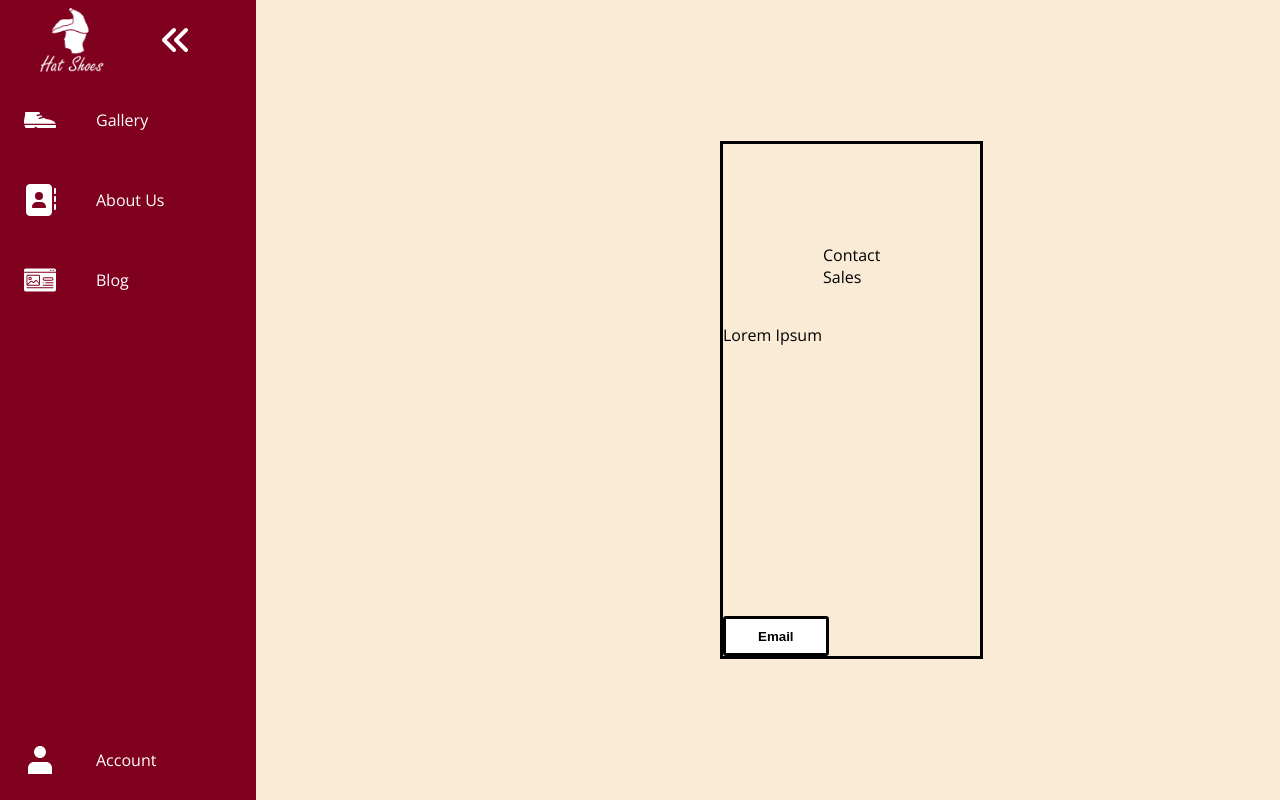
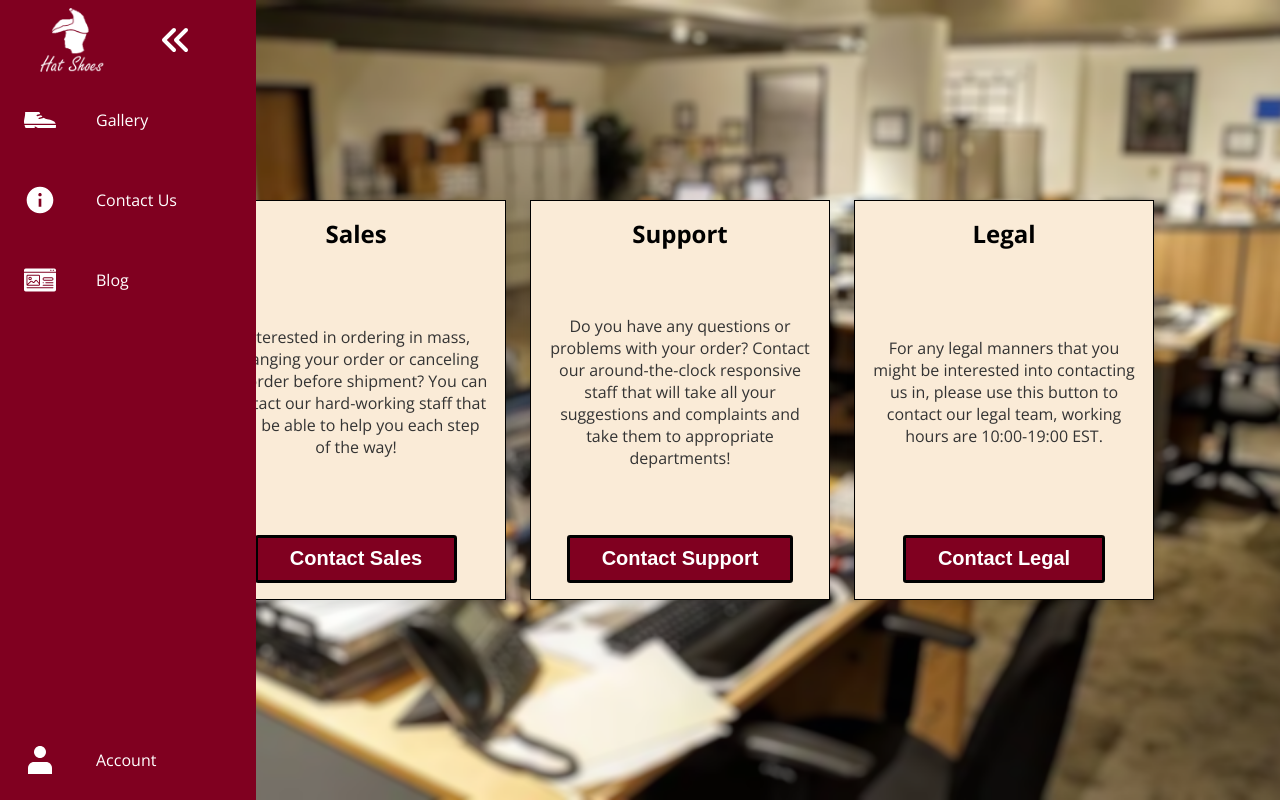
Before and after one commit to WizzrdLord/shoe-site-project-olti-agroni-puhiza-24, a PHP site: page /abt.html in a window 1280 px wide. Run offline with PHP 8.4, Linux system fonts and the light colour scheme.

Commit message:
Faqja e Kontaktit pothuajse e kompletuar

```diff
--- a/abt.css
+++ b/abt.css
@@ -1,47 +1,70 @@
-main{
+main {
     display: flex;
-    width: 100%;
-    height: 100%;
-    position: fixed;
-    background-color: antiquewhite;
-    font-family: 'Open Sans';
+    justify-content: center;
+    align-items: center;
+    height: 100vh;
+    font-family: 'Open Sans', sans-serif;
+    margin: 0;
+    background-image: url('images/offices.png'); /* Replace 'your-image.jpg' with the path to your image */
+    background-size: cover; /* Ensures the image covers the entire main area */
+    background-position: center; /* Centers the image */
+    background-repeat: no-repeat; /* Prevents the image from repeating */
 }
-.card{
+
+.center-container {
+    display: flex;
+    flex-direction: row;
+    gap: 1.5rem;
+    width: auto;
+    justify-content: center;
+    align-items: flex-start;
+}
+
+.card {
     position: relative;
     display: flex;
-    margin: 10% 50% 10% 50%;
-    width: 100%;
-    border: 3px solid rgb(0, 0, 0);
-    padding: 100px;
+    flex-direction: column;
+    justify-content: space-between;
+    align-items: center;
+    border: 1px solid rgb(0, 0, 0);
+    padding: 1rem;
+    background-color: antiquewhite;
+    width: 300px;
+    height: 400px;
+    box-shadow: 0 4px 8px rgba(0, 0, 0, 0.1);
 }
-.card-button{
+
+.card-header {
+    font-size: 1.5rem;
+    font-weight: bold;
+    text-align: center;
+    margin-bottom: 1rem;
+    color: #000;
+}
+
+.card-text {
+    text-align: center;
+    font-size: 1rem;
+    margin-bottom: 1rem;
+    color: #333;
+}
+
+.card-button {
     transition: all 0.1s ease-out;
-    position: absolute;
-    display: inline-block;
-    margin-top: 1rem;
-    border-radius: .2rem;
-    border: .2rem solid #000000;
-    font-weight: bolder;
-    font-size: 20;
-    color: #000000;
+    font-size: 1rem;
+    font-weight: bold;
+    color: #ffffff;
+    font-size: 20px;
+    border-radius: 1px;
     cursor: pointer;
     background: #fff;
-    padding: .6rem 2rem;
-    bottom: 0;
-    left: 0;
+    border: 0.2rem solid #000;
+    border-radius: 0.2rem;
+    padding: 0.6rem 2rem;
+    background-color: rgb(128, 0, 32);
 }
-.card-button:hover{
-    transition: all 0.1s ease-out;
-    color: var(--text-secondary);
-    background: var(--bg-secondary);
+
+.card-button:hover {
+    color: #fff;
+    background-color: rgb(138, 24, 53);
 }
-.card-header{
-    position: absolute;
-    top: 0;
-    color: var(--bg-secondary);
-}
-.card-text{
-    position: absolute;
-    left: 0;
-    padding-top: 10cqh;
-}
--- a/abt.html
+++ b/abt.html
@@ -50,11 +50,14 @@ Perdorimi i GIT.
 
             <li class="nav-item">
                 <a href="#" class="nav-link">
-                    <svg xmlns="http://www.w3.org/2000/svg" viewBox="0 0 512 512">
-                        <!--!Font Awesome Free 6.5.1 by @fontawesome - https://fontawesome.com License - https://fontawesome.com/license/free Copyright 2024 Fonticons, Inc.-->
-                        <path d="M96 0C60.7 0 32 28.7 32 64V448c0 35.3 28.7 64 64 64H384c35.3 0 64-28.7 64-64V64c0-35.3-28.7-64-64-64H96zM208 288h64c44.2 0 80 35.8 80 80c0 8.8-7.2 16-16 16H144c-8.8 0-16-7.2-16-16c0-44.2 35.8-80 80-80zm-32-96a64 64 0 1 1 128 0 64 64 0 1 1 -128 0zM512 80c0-8.8-7.2-16-16-16s-16 7.2-16 16v64c0 8.8 7.2 16 16 16s16-7.2 16-16V80zM496 192c-8.8 0-16 7.2-16 16v64c0 8.8 7.2 16 16 16s16-7.2 16-16V208c0-8.8-7.2-16-16-16zm16 144c0-8.8-7.2-16-16-16s-16 7.2-16 16v64c0 8.8 7.2 16 16 16s16-7.2 16-16V336z"/>
+                    <svg viewBox="0 0 512 512" version="1.1">
+                        <g stroke="none" stroke-width="1" fill="none" fill-rule="evenodd">
+                            <g id="drop" fill="#000000" transform="translate(42.666667, 42.666667)">
+                                <path d="M213.333333,3.55271368e-14 C331.154987,3.55271368e-14 426.666667,95.51168 426.666667,213.333333 C426.666667,331.153707 331.154987,426.666667 213.333333,426.666667 C95.51296,426.666667 3.55271368e-14,331.153707 3.55271368e-14,213.333333 C3.55271368e-14,95.51168 95.51296,3.55271368e-14 213.333333,3.55271368e-14 Z M234.713387,192 L192.04672,192 L192.04672,320 L234.713387,320 L234.713387,192 Z M213.55008,101.333333 C197.99616,101.333333 186.713387,112.5536 186.713387,127.704107 C186.713387,143.46752 197.698773,154.666667 213.55008,154.666667 C228.785067,154.666667 240.04672,143.46752 240.04672,128 C240.04672,112.5536 228.785067,101.333333 213.55008,101.333333 Z" id="Shape"></path>
+                            </g>
+                        </g>
                     </svg>
-                    <span class="link-text">About Us</span>
+                    <span class="link-text">Contact Us</span>
                 </a>
             </li>
 
@@ -84,10 +87,22 @@ Perdorimi i GIT.
     </nav>
 
     <main>
-        <div class="card">
-            <h>Contact Sales</h>
-            <p class="card-text">Lorem Ipsum</p>
-            <button class="card-button">Email</button>
+        <div class="center-container">
+            <div class="card">
+                <h2 class="card-header">Sales</h2>
+                <p class="card-text">Interested in ordering in mass, changing your order or canceling an order before shipment? You can contact our hard-working staff that will be able to help you each step of the way!</p>
+                <button class="card-button">Contact Sales</button>
+            </div>
+            <div class="card">
+                <h2 class="card-header">Support</h2>
+                <p class="card-text">Do you have any questions or problems with your order? Contact our around-the-clock responsive staff that will take all your suggestions and complaints and take them to appropriate departments!</p>
+                <button class="card-button">Contact Support</button>
+            </div>
+            <div class="card">
+                <h2 class="card-header">Legal</h2>
+                <p class="card-text">For any legal manners that you might be interested into contacting us in, please use this button to contact our legal team, working hours are 10:00-19:00 EST.</p>
+                <button class="card-button">Contact Legal</button>
+            </div>
         </div>
     </main>
     <script src="index.js"></script>
--- a/index.html
+++ b/index.html
@@ -51,7 +51,7 @@ Perdorimi i GIT.-->
                             </g>
                         </g>
                     </svg>
-                    <span class="link-text">About Us</span>
+                    <span class="link-text">Contact Us</span>
                 </a>
             </li>
 
```
Also changed, not shown: log-in.html (+7 -4 lines), sign-up.html (+7 -4 lines), images/offices.png (added).
